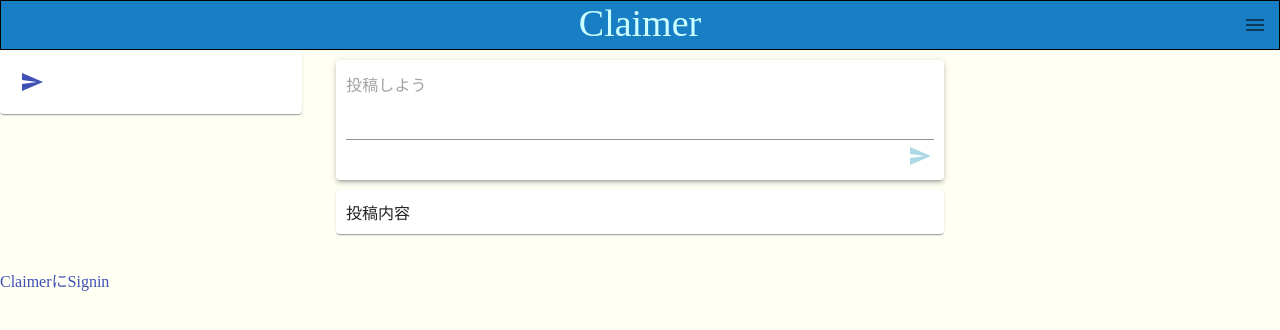
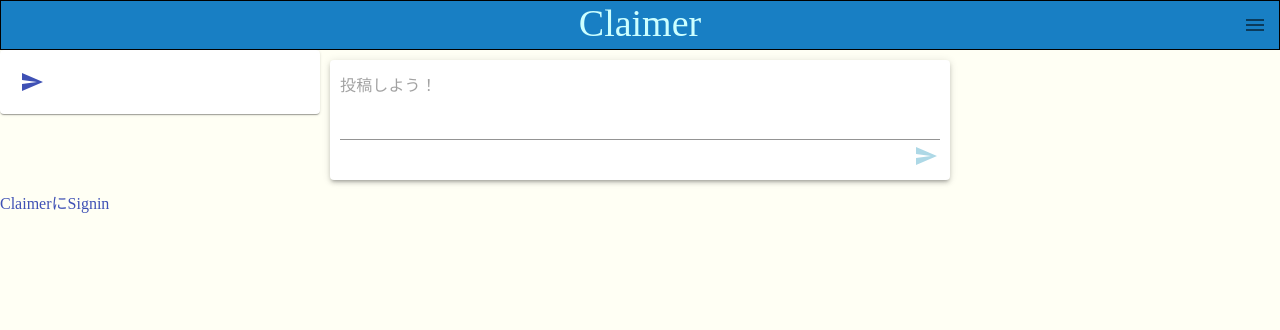
Before and after one commit to 3-month-developmant/front, a React (Create React App) app: page / in a window 1280 px wide. Shown: the top 330 px of the page. Built offline with nearby package versions, Linux system fonts and the light colour scheme.

Commit message:
TextField内のテキストの保存

```diff
--- a/package.json
+++ b/package.json
@@ -12,7 +12,8 @@
     "react-dom": "^16.13.1",
     "react-router": "^5.2.0",
     "react-router-dom": "^5.2.0",
-    "react-scripts": "3.4.1"
+    "react-scripts": "^3.4.3",
+    "whatwg-fetch": "^3.4.0"
   },
   "scripts": {
     "start": "react-scripts start",
--- a/src/component/Home.jsx
+++ b/src/component/Home.jsx
@@ -1,25 +1,15 @@
-import React from 'react';
-import ReactDOM from 'react-dom';
+import React,{useState} from 'react';
 import Typography from '@material-ui/core/Typography';
 import { Container, Paper, TextField } from '@material-ui/core';
 import Link from '@material-ui/core/Link';
-import Box from '@material-ui/core/Box';
 import Button from '@material-ui/core/Button';
 import Grid from '@material-ui/core/Grid';
-import Divider from '@material-ui/core/Divider';
 import SendIcon from '@material-ui/icons/Send';
 import { makeStyles } from '@material-ui/core/styles';
 import IconButton from '@material-ui/core/IconButton';
-
+import 'whatwg-fetch';
 
 let visibilityState='visible'
-
-
-const handleClick=(e)=>{
-
-}
-
-const Home=(props)=>{
 
 const useStyles = makeStyles((theme) => ({
     button: {
@@ -46,15 +36,38 @@
         top:0
     }
 }));
+
+const Home=()=>{
+    const [text,setText]=useState("");
     const handleClickPost=(e)=>{
+        if(text===""){
+            window.alert("不正");
+        }else{
+            fetch('',{
+                method:'POST',
+                headers:{
+                    'Content-Type':'application/json'
+                },
+                body:JSON.stringfy({
+                    text:text
+                })
+            })
+            window.alert(text);
+        }
+
+    }
+    const handleClick=(e)=>{
 
 
     }
 
+
     const classes = useStyles();
+
     return(
+
         <div className={classes.root}>
-            <Grid container spacing={3}>
+            <Grid container spacing={0}>
                 <Grid item xs={0} sm={3} style={{height:'100%'}}>
                     <Paper>
                         <IconButton
@@ -62,55 +75,43 @@
                             color="primary"
                             disableElevation
                             className={classes.button}
-                        onClick={handleClick}
-                    >
+                            onClick={handleClick}>
                             <SendIcon/>
                         </IconButton>
                     </Paper>
+                </Grid>
+                <Grid item xs={12} sm={9} md={6}>
 
-
-                </Grid>
-                <Grid item xs={12} sm={6}>
-
-                <Paper onClick={handleClickPost}
+                <Paper
                     elevation={3}
                     className={classes.postPaper}
                 >
                     <TextField
-                        id="post-text"
-                        placeholder="投稿しよう"
+
+                        id="post_text"
+                        placeholder="投稿しよう！"
                         fullWidth
                         rows={3}
                         multiline
                         className={classes.postContent}
+                        onChange={
+                            (e)=>{
+                                setText(e.target.value)//TextFieldの値を取得
+                            }
+                        }
                     />
+
                     <IconButton
                         variant="contained"
                         color="primary"
                         disableElevation
                         className={classes.submitButton}
-                        onClick={handleClick}
-
+                        onClick={handleClickPost}
+                        type="submit"
                     >
                         <SendIcon/>
                     </IconButton>
-                {/*
-                <IconButton
 
-                    variant="contained"
-                    color="primary"
-                    disableElevation
-                    className={classes.button}
-
-                    onClick={handleClick}
-                >
-                    <SendIcon/>
-                </IconButton>*/
-                }
-
-                </Paper>
-                <Paper style={{margin:10,padding:10}}>
-                    投稿内容
                 </Paper>
                 </Grid>
                 <Grid item xs={12} sm={6}>
```
Also changed, not shown: 1 other file (tests, documents, lock files or other folders). Lines whose indentation alone changed are shown as unchanged.
